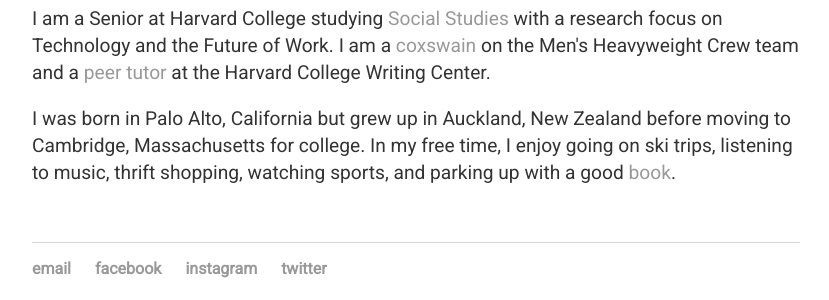
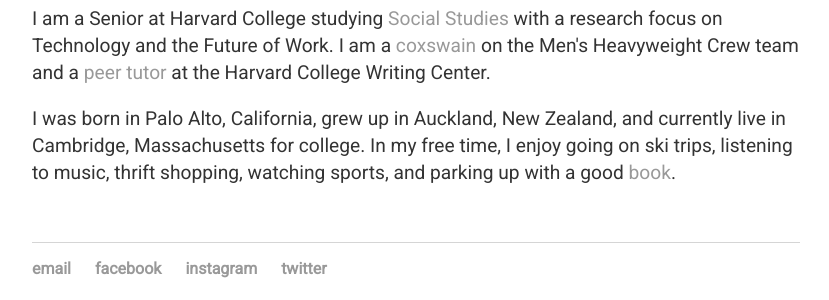
Before and after one commit to nicolas-yan/nicolas-yan.github.io, a Jekyll site: the page built from index.html, in a window 1280 px wide. Shown: the part 255-555 px from the top of the page, without its empty margins (224-1053 px from the left). Built offline with Jekyll 4.4.1, drawn with Linux system fonts in a browser that asks for light colours.

Commit message:
Update index.html

```diff
--- a/index.html
+++ b/index.html
@@ -5,7 +5,7 @@
 <div class="blurb">
 	<h1>Nicolas Yan</h1>
 	<p>I am a Senior at Harvard College studying <a href="https://socialstudies.fas.harvard.edu/">Social Studies</a> with a research focus on Technology and the Future of Work. I am a <a href="https://gocrimson.com/sports/mcrew-hw/2019-20/bios/yan_nicolas_y7ex">coxswain</a> on the Men's Heavyweight Crew team and a <a href="https://writingcenter.fas.harvard.edu/">peer tutor</a> at the Harvard College Writing Center.</p>
-	<p>I was born in Palo Alto, California but grew up in Auckland, New Zealand before moving to Cambridge, Massachusetts for college. In my free time, I enjoy going on ski trips, listening to music, thrift shopping, watching sports, and parking up with a good <a href="https://www.goodreads.com/user/show/44310786-nicolas-yan">book</a>.</p>
+	<p>I was born in Palo Alto, California, grew up in Auckland, New Zealand, and currently live in Cambridge, Massachusetts for college. In my free time, I enjoy going on ski trips, listening to music, thrift shopping, watching sports, and parking up with a good <a href="https://www.goodreads.com/user/show/44310786-nicolas-yan">book</a>.</p>
 	<br>
 	<br>
 </div><!-- /.blurb -->
```
